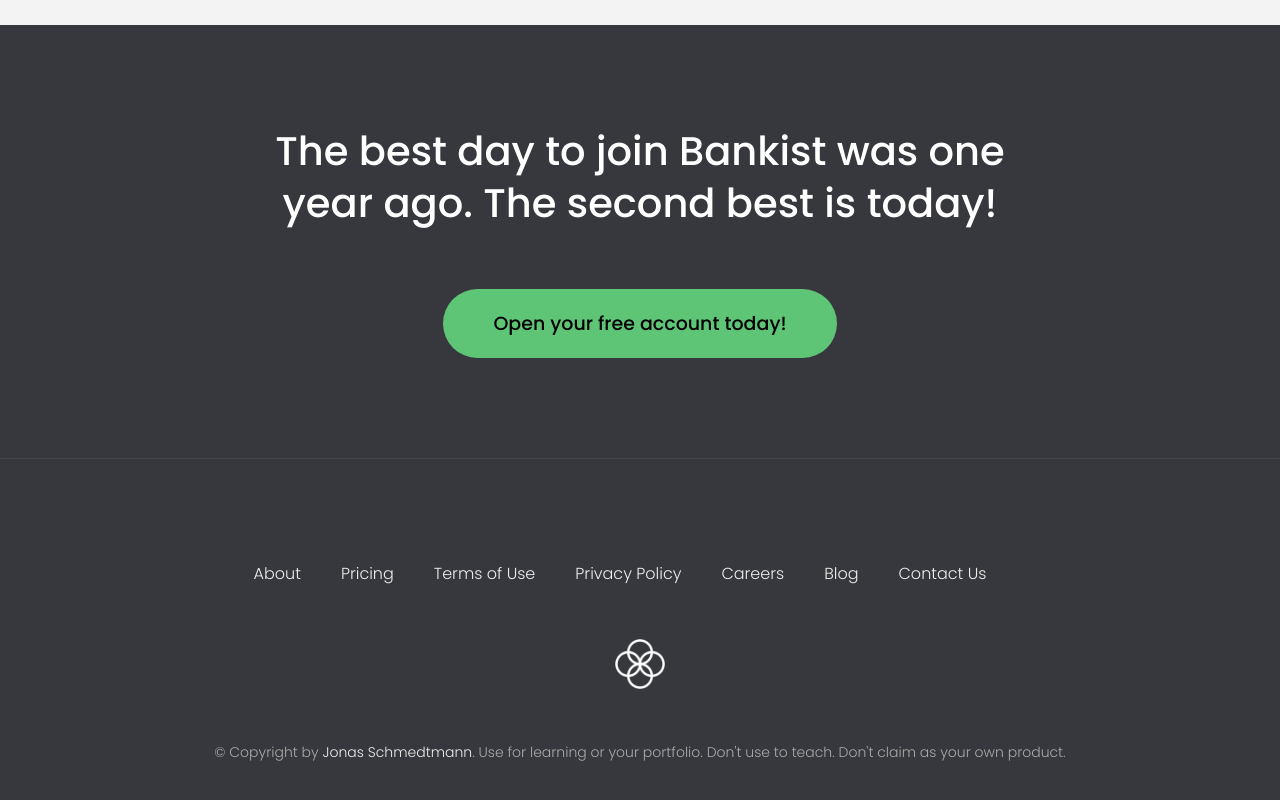
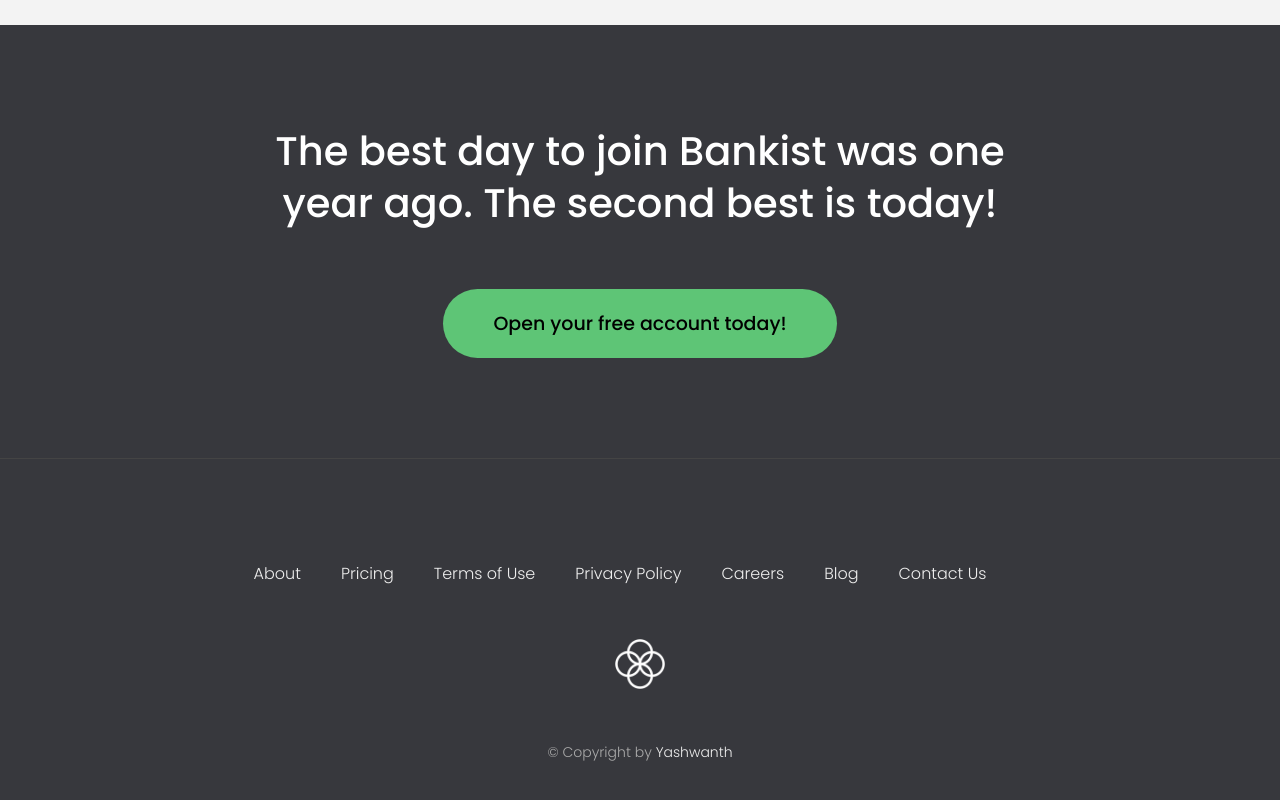
Before and after one commit to yashwanth-20/Advanced-DOM-Bankist, a plain HTML site: page index.html in a window 1280 px wide. Shown: the part 4171-4971 px from the top of the page. Drawn offline with Linux system fonts and the light colour scheme.

Commit message:
Update index.html

```diff
--- a/index.html
+++ b/index.html
@@ -290,9 +290,7 @@
     <img src="img/icon.png" alt="Logo" class="footer__logo" />
     <p class="footer__copyright">
       &copy; Copyright by
-      <a class="footer__link twitter-link" target="_blank" href="https://twitter.com/jonasschmedtman">Jonas
-        Schmedtmann</a>. Use for learning or your portfolio. Don't use to teach. Don't claim
-      as your own product.
+      <a class="footer__link twitter-link" target="_blank" href="https://twitter.com/jonasschmedtman">Yashwanth</a>
     </p>
   </footer>
 
```
